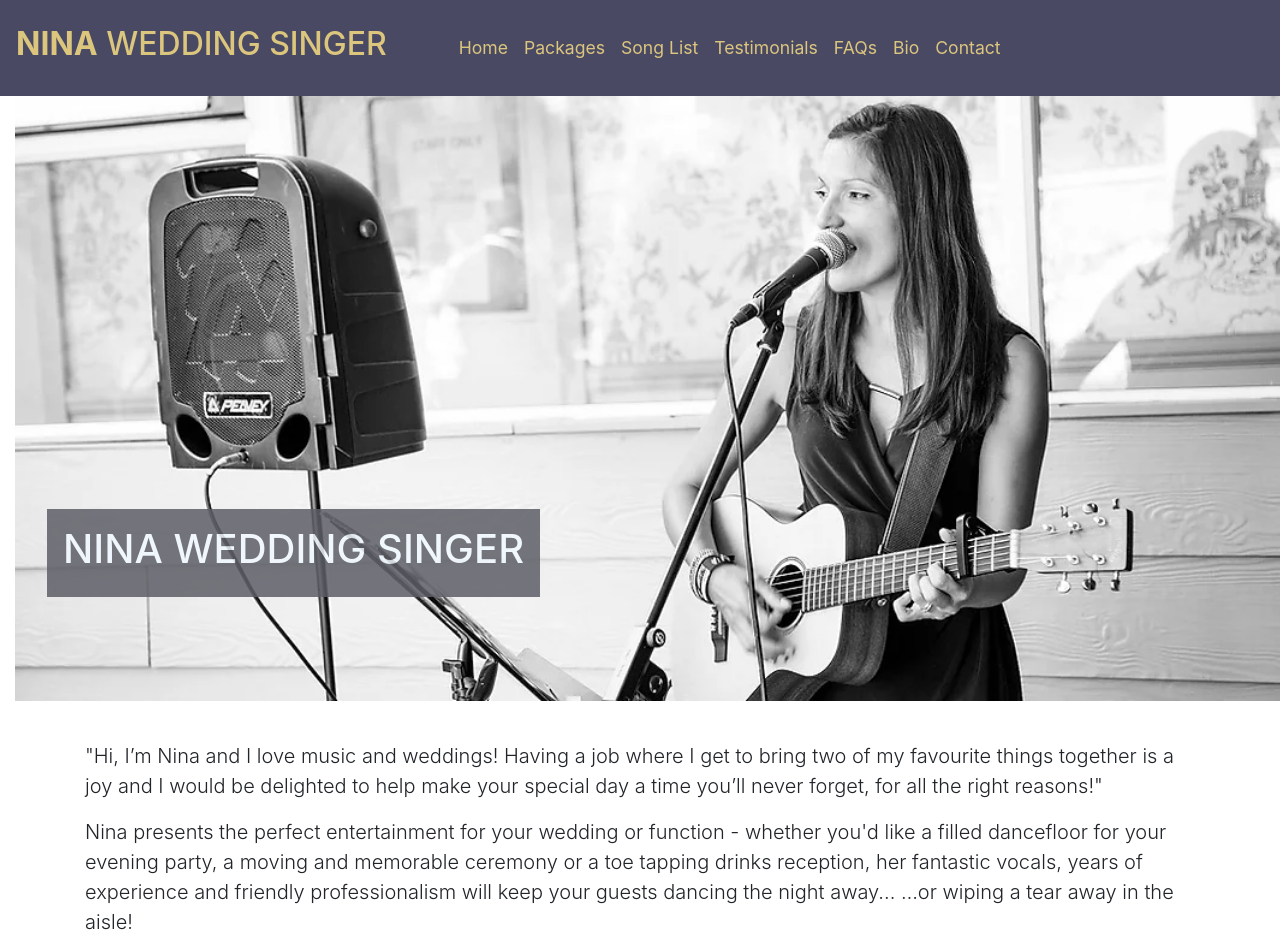
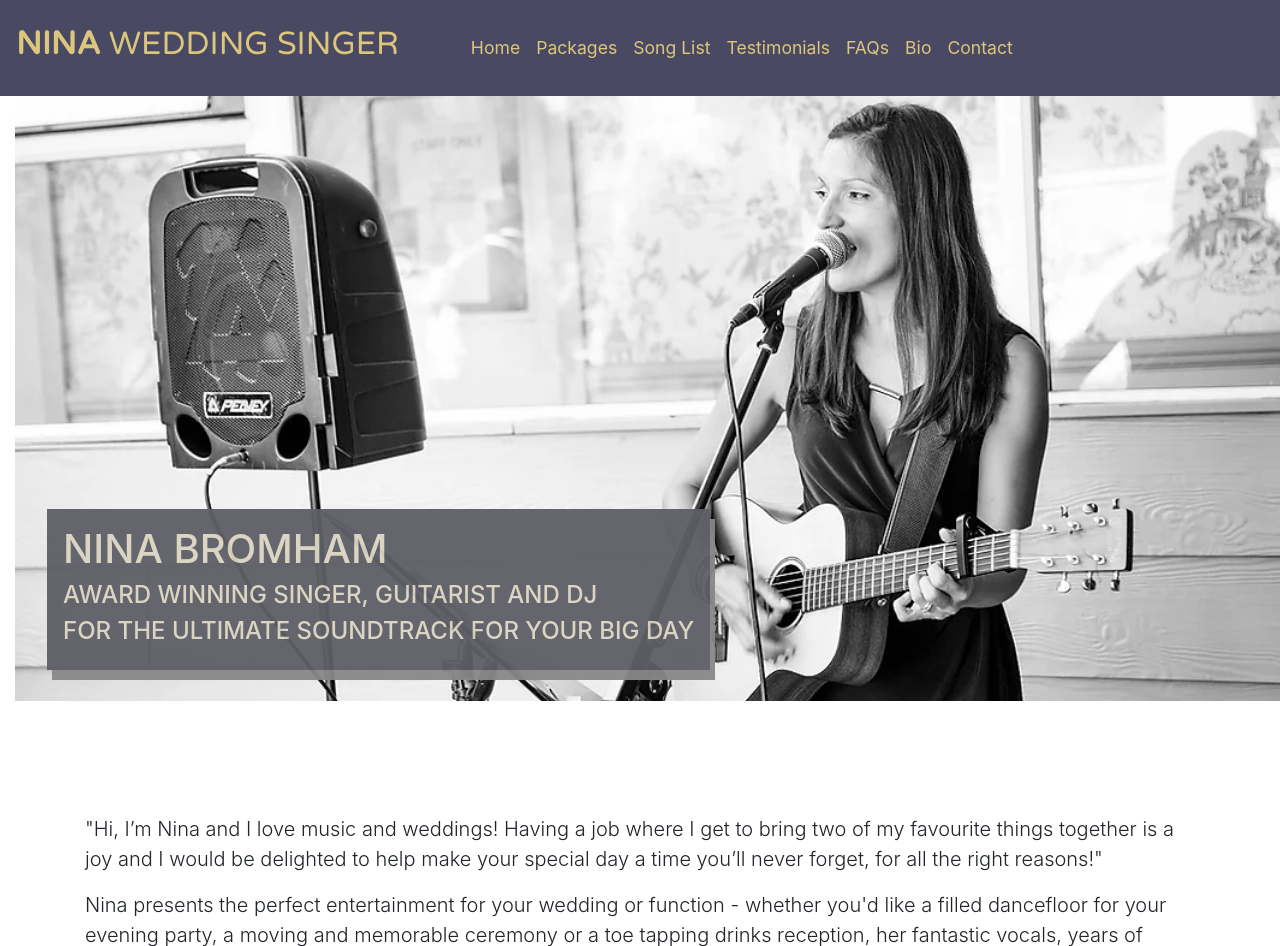
Before and after one commit to BelT26/Nina-Wedding-Singer, a Django app: page / in a window 1280 px wide. Shown: the top 946 px of the page. Run offline with Django 3.2, Linux system fonts and the light colour scheme; some libraries are stand-ins or nearby versions.

Commit message:
add content to FAQs and format main heading

```diff
--- a/home/templates/home/index.html
+++ b/home/templates/home/index.html
@@ -10,9 +10,10 @@
             <img src="{% static 'home/images/hero_img_cropped.jpg' %}" alt="black and white photo of nina singing and playing guitar" id="home-page-hero-img-cropped" class="d-none d-md-block d-lg-none">
             <img src="{% static 'home/images/hero_img_slim.jpg' %}" alt="black and white photo of nina singing and playing guitar" id="home-page-hero-img-mobile" class="d-block d-md-none">
             <div id="main-header-container">
-                <h1 class="d-none d-lg-block hero-text text-uppercase">NINA WEDDING SINGER</h1>
+                <h1 class="d-none d-lg-block hero-text text-uppercase">NINA BROMHAM</h1>
                 <!-- <h3 class="d-none d-lg-block hero-text">For the ultimate soundtrack for your big day</h3> -->
-
+                <h4 class="d-none d-lg-block hero-text text-uppercase">Award winning singer, guitarist and dj</h4>
+                <h4 class="d-none d-lg-block hero-text text-uppercase">for the ultimate soundtrack for your big day</h4>
             </div>
          </div>
     </div>
--- a/home/templates/home/services.html
+++ b/home/templates/home/services.html
@@ -70,7 +70,7 @@
                 </div>
                 <div class="row">
                     <div class="col service-img mt-3">
-                        <img src="{% static 'home/images/party.jpg' %}" id="reception-pic" alt="image of nina singing and playing guitar at a drinks reception"/>
+                        <img src="{% static 'home/images/party_cropped.JPG' %}" id="reception-pic" alt="image of nina singing and playing guitar at a drinks reception"/>
                     </div>
                 </div>
             </div>
@@ -97,7 +97,9 @@
                             <li>Arrival at least an hour before start time</li>
                             <li>Price starts at £500 based on a wedding reception from 7:30pm till midnight, less if combined with another part of the day</li>
                         </ul>
+                        <br/>
                         <h4 class="small-quote p4 my-5 text-center"><em>“I didn’t stop receiving compliments about you, you were amazing.”</em></h4>
+                        <h4 class="small-quote p4 my-5 text-center"><em>“A special thank you for singing our final song 'At Last' so beautifully. It was an emotional moment for us and our guests!”</em></h4>
                       </div>
                 </div>
             </div>
--- a/nina/settings.py
+++ b/nina/settings.py
@@ -32,7 +32,7 @@ SECRET_KEY = os.environ.get('SECRET_KEY')
 
 
 # SECURITY WARNING: don't run with debug turned on in production!
-DEBUG = False
+DEBUG = True
 
 ALLOWED_HOSTS = ["nina-wedding-singer.herokuapp.com", "localhost"]
 
--- a/static/css/base.css
+++ b/static/css/base.css
@@ -6,6 +6,10 @@ body {
     margin: 0;
     box-sizing: border-box;
     font-size: 1.1rem;
+}
+
+.logo-font {
+    font-family: 'Varela Round', sans-serif;
 }
 
 .navbar {
@@ -69,8 +73,8 @@ body {
 
 #main-header-container {
     background-color: rgb(94, 94, 103);
-    opacity: 0.85;
-    color: aliceblue;
+    opacity: 0.95;
+    color:rgb(218, 212, 193);
     position: relative;
     top: -12rem;
     float:left;
@@ -78,6 +82,7 @@ body {
     margin-bottom: -4rem;
     padding: 1rem;
     z-index: 99;
+    box-shadow: 5px 10px #888888;
 }
 
 
@@ -136,6 +141,16 @@ body {
     height: 400px;
 }
 
+.card-header {
+    background-color: rgb(58, 58, 68) !important;
+}
+
+.card-header .btn-link {
+    color: rgb(220, 198, 125) !important;
+    font-weight: bold !important;
+    text-decoration: none !important;
+}
+
 
 /* media queries */
 @media screen and (max-width: 767px) {
--- a/templates/base.html
+++ b/templates/base.html
@@ -8,11 +8,15 @@
     <meta name="viewport" content="width=device-width, initial-scale=1, shrink-to-fit=no">
     <meta http-equiv="X-UA-Compatible" content="ie=edge">
     <meta name="description" content="Wedding Singer Reigate">
-    <meta name="keywords" content="singer, wedding, surrey, acoustic, vocalist, kent, west east sussex, book, ceremony, reception, live music, evening reception">
+    <meta name="keywords" content="singer, wedding, guitarist, award winning, recommended, dj, surrey, acoustic, vocalist, kent, west east sussex, book, ceremony, reception, live music, evening reception">
     <meta name="author" content="Helen Taylor">
     <!-- Bootstrap CSS -->
     <link rel="stylesheet" href="https://cdn.jsdelivr.net/npm/bootstrap@4.6.1/dist/css/bootstrap.min.css" integrity="sha384-zCbKRCUGaJDkqS1kPbPd7TveP5iyJE0EjAuZQTgFLD2ylzuqKfdKlfG/eSrtxUkn" crossorigin="anonymous">
     <link rel="stylesheet" href="{% static 'css/base.css' %}">
+    <!-- Google fonts-->
+    <link rel="preconnect" href="https://fonts.googleapis.com">
+    <link rel="preconnect" href="https://fonts.gstatic.com" crossorigin>
+    <link href="https://fonts.googleapis.com/css2?family=Varela+Round&display=swap" rel="stylesheet">
     <!-- favicon links -->
     <link rel="apple-touch-icon" sizes="180x180" href="{% static 'images/apple-touch-icon.png' %}">
     <link rel="icon" type="image/png" sizes="32x32" href="{% static 'images/favicon-32x32.png' %}">
@@ -24,7 +28,7 @@
   </head>
   <body>
     <nav class="navbar navbar-expand-lg">
-      <h2 class="navbar-brand"><strong>NINA</strong> WEDDING SINGER</h2>
+      <h2 class="navbar-brand logo-font"><strong>NINA</strong> WEDDING SINGER</h2>
       <button class="navbar-toggler" type="button" data-toggle="collapse" data-target="#navbarNavDropdown" aria-controls="navbarNavDropdown" aria-expanded="false" aria-label="Toggle navigation">
         <span class="navbar-toggler-icon"></span>
       </button>
```
Also changed, not shown: home/templates/home/bio.html (+8 -6 lines), home/templates/home/faqs.html (+32 -21 lines), home/templates/home/repertoire.html (+4 -4 lines), home/templates/home/testimonials.html (+21 -19 lines), home/static/home/images/event.JPG (added), home/static/home/images/nina_church.jpg, home/static/home/images/nina_gear.jpg (renamed from home/static/home/images/nina gear.jpg), 1 other file.
